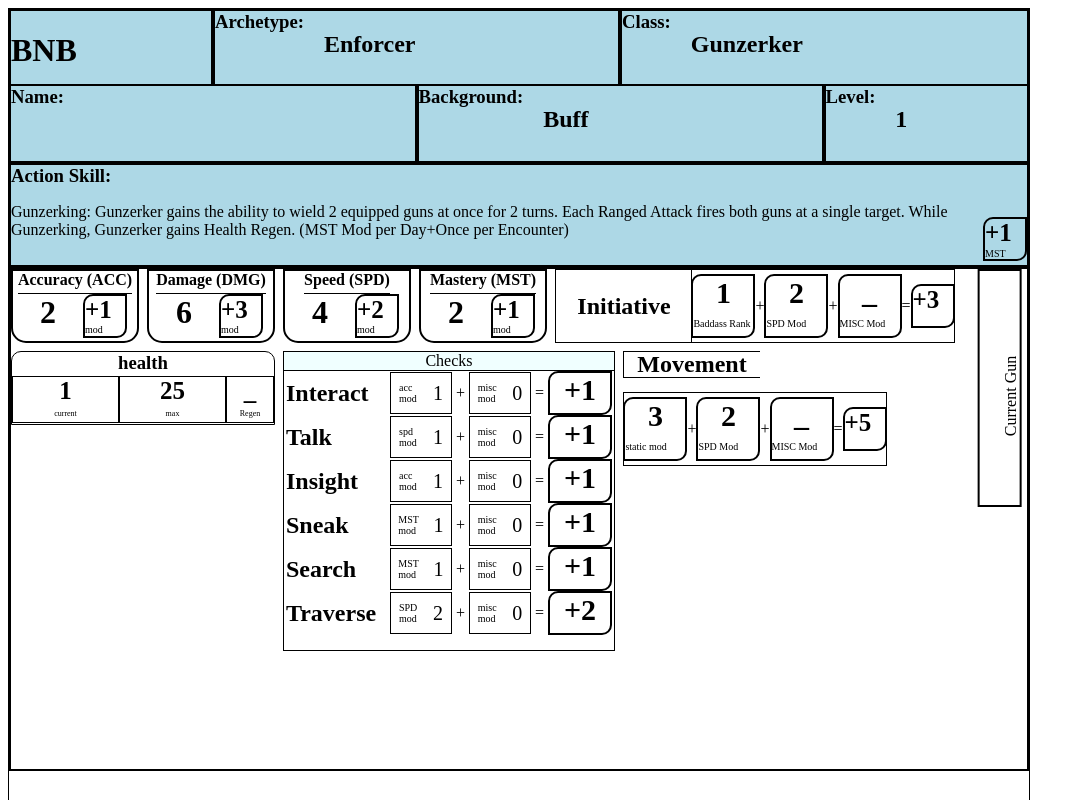
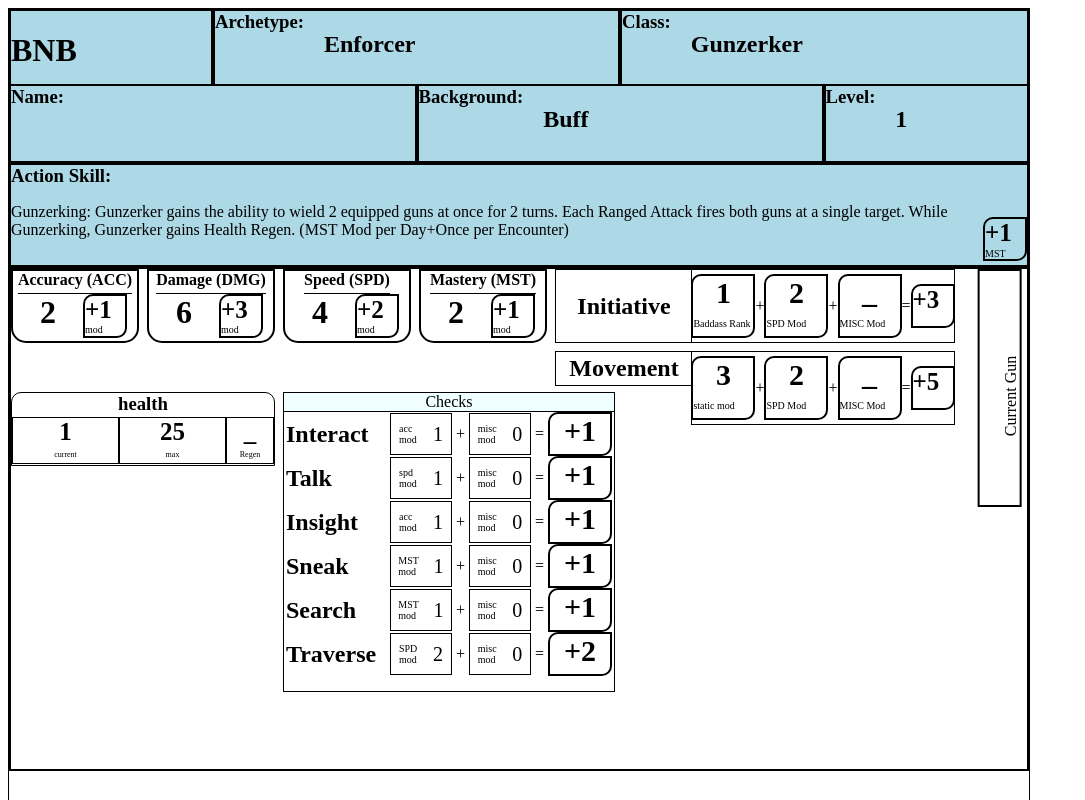
Before and after one commit to chrehall68/character-sheet, a React (Create React App) app: page / in a window 1280 px wide. Shown: the top 800 px of the page, without its empty margins (0-1085 px from the left). Built offline with nearby package versions, Linux system fonts and the light colour scheme.

Commit message:
get the movement box

```diff
--- a/src/Body.css
+++ b/src/Body.css
@@ -79,7 +79,7 @@
 .oneRow{
     grid-column:span 2;
     grid-row:span 2;
-    height: 25px;
+    height: 33px;
     margin: 0px auto;
     padding: 0px auto;
     text-align: center;
--- a/src/Body.js
+++ b/src/Body.js
@@ -172,10 +172,12 @@ export class Body extends React.Component {
 
                 <GunBar>Current Gun</GunBar>
 
-                <Health />
-                <Checks />
-                <LongAttrHeader title="Movement" header_rows="1" />
-                <LongAttr mods={[3, 2, "_"]} small_descs={["static mod", "SPD Mod", "MISC Mod"]} />
+                <LongAttrHeader title="Movement" header_rows="1" style={{ gridColumn: "9/span 2", gridrow: "5 / span 2" }} />
+                <LongAttr mods={[3, 2, "_"]} small_descs={["static mod", "SPD Mod", "MISC Mod"]} style={{ gridColumn: "11 / span 4" }} />
+
+                <Health style={{ gridRow: "7/span 4" }} />
+                <Checks style={{ gridRow: "7/span 15" }} />
+
             </div>
         )
     }
```
